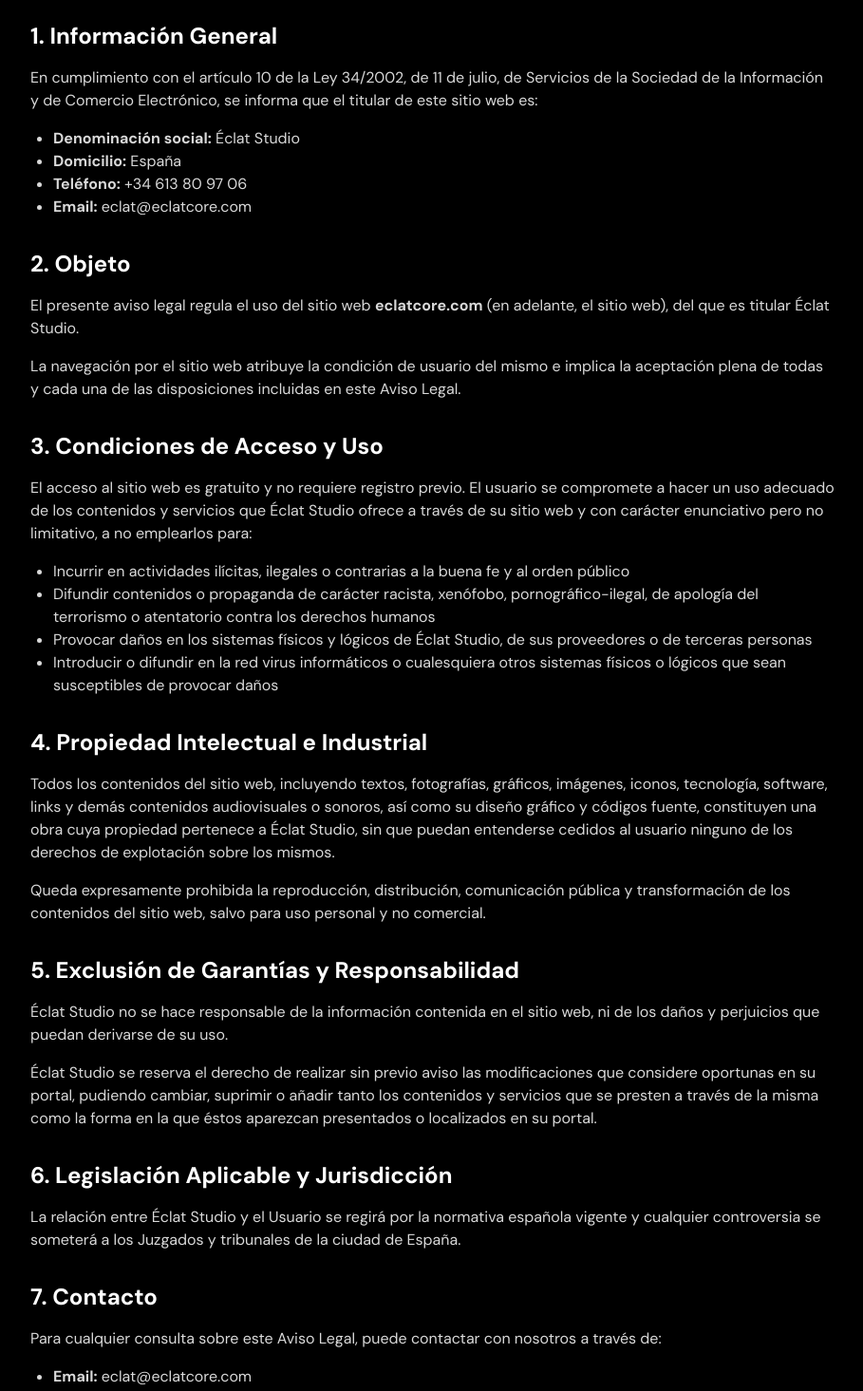
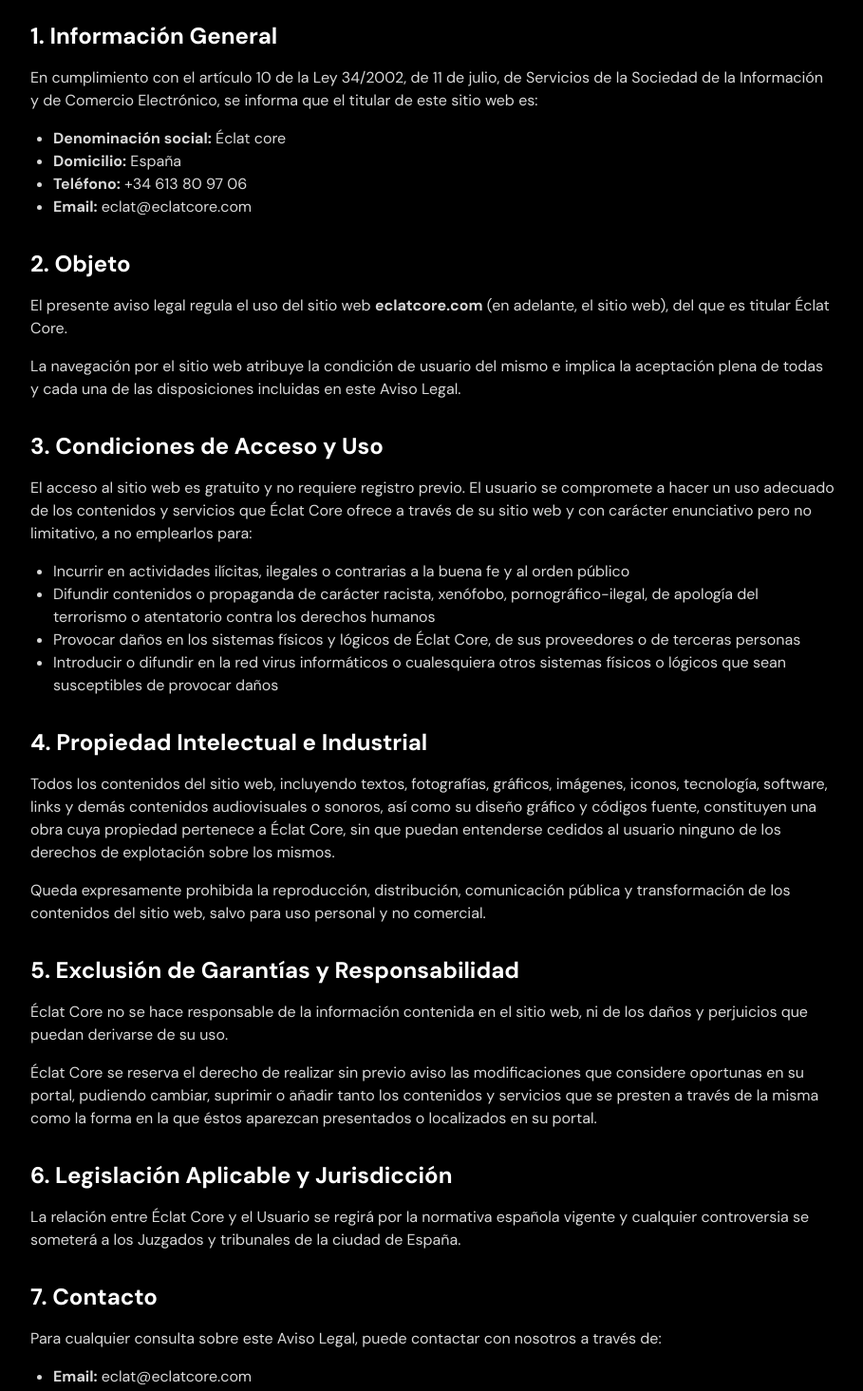
Before and after one commit to Eclatcore/Eclatwebsite, a Next.js app: page /legal/aviso-legal in a window 1280 px wide. Shown: the part 220-1685 px from the top of the page at 95% size, without its empty margins (184-1093 px from the left). Built offline with nearby package versions, Linux system fonts and the light colour scheme.

Commit message:
corrección textos legales, contacto y nombre de página

```diff
--- a/src/app/components/Contact.tsx
+++ b/src/app/components/Contact.tsx
@@ -295,8 +295,8 @@
                                             </svg>
                                         </div>
                                         <div>
-                                            <p className="text-white text-lg font-medium">Email</p>
-                                            <p className="text-gray-300 text-lg ">eclat@eclatcore.com</p>
+                                            <a href="mailto:eclat@eclatcore.com" className="text-white text-lg font-medium block">Email</a>
+                                            <a href="mailto:eclat@eclatcore.com" className="text-gray-300 text-lg ">eclat@eclatcore.com</a>
                                         </div>
                                     </div>
 
@@ -307,8 +307,8 @@
                                             </svg>
                                         </div>
                                         <div>
-                                            <p className="text-white font-medium text-lg ">Teléfono</p>
-                                            <p className="text-gray-300 text-lg ">+34 613 80 97 06</p>
+                                            <a href="tel:+34613809706" className="block text-white font-medium text-lg ">Teléfono</a>
+                                            <a href="tel:+34613809706" className="text-gray-300 text-lg ">+34 613 80 97 06</a>
                                         </div>
                                     </div>
 
--- a/src/app/layout.tsx
+++ b/src/app/layout.tsx
@@ -29,7 +29,7 @@
 
 
 export const metadata: Metadata = {
-  title: "Eclát",
+  title: "Éclat",
   description: "La empresa que le da brillo a tu negocio",
 };
 
--- a/src/app/legal/aviso-legal/page.tsx
+++ b/src/app/legal/aviso-legal/page.tsx
@@ -49,7 +49,7 @@
               En cumplimiento con el artículo 10 de la Ley 34/2002, de 11 de julio, de Servicios de la Sociedad de la Información y de Comercio Electrónico, se informa que el titular de este sitio web es:
             </p>
             <ul className="text-white/85 mb-4 list-disc pl-6">
-              <li><strong>Denominación social:</strong> Éclat Studio</li>
+              <li><strong>Denominación social:</strong> Éclat core</li>
               <li><strong>Domicilio:</strong> España</li>
               <li><strong>Teléfono:</strong> +34 613 80 97 06</li>
               <li><strong>Email:</strong> eclat@eclatcore.com</li>
@@ -59,7 +59,7 @@
           <section className="mb-8">
             <h2 className="text-2xl font-semibold mb-4 text-white">2. Objeto</h2>
             <p className="text-white/85 mb-4">
-              El presente aviso legal regula el uso del sitio web <strong>eclatcore.com</strong> (en adelante, el sitio web), del que es titular Éclat Studio.
+              El presente aviso legal regula el uso del sitio web <strong>eclatcore.com</strong> (en adelante, el sitio web), del que es titular Éclat Core.
             </p>
             <p className="text-white/85 mb-4">
               La navegación por el sitio web atribuye la condición de usuario del mismo e implica la aceptación plena de todas y cada una de las disposiciones incluidas en este Aviso Legal.
@@ -69,12 +69,12 @@
           <section className="mb-8">
             <h2 className="text-2xl font-semibold mb-4 text-white">3. Condiciones de Acceso y Uso</h2>
             <p className="text-white/85 mb-4">
-              El acceso al sitio web es gratuito y no requiere registro previo. El usuario se compromete a hacer un uso adecuado de los contenidos y servicios que Éclat Studio ofrece a través de su sitio web y con carácter enunciativo pero no limitativo, a no emplearlos para:
+              El acceso al sitio web es gratuito y no requiere registro previo. El usuario se compromete a hacer un uso adecuado de los contenidos y servicios que Éclat Core ofrece a través de su sitio web y con carácter enunciativo pero no limitativo, a no emplearlos para:
             </p>
             <ul className="text-white/85 mb-4 list-disc pl-6">
               <li>Incurrir en actividades ilícitas, ilegales o contrarias a la buena fe y al orden público</li>
               <li>Difundir contenidos o propaganda de carácter racista, xenófobo, pornográfico-ilegal, de apología del terrorismo o atentatorio contra los derechos humanos</li>
-              <li>Provocar daños en los sistemas físicos y lógicos de Éclat Studio, de sus proveedores o de terceras personas</li>
+              <li>Provocar daños en los sistemas físicos y lógicos de Éclat Core, de sus proveedores o de terceras personas</li>
               <li>Introducir o difundir en la red virus informáticos o cualesquiera otros sistemas físicos o lógicos que sean susceptibles de provocar daños</li>
             </ul>
           </section>
@@ -82,7 +82,7 @@
           <section className="mb-8">
             <h2 className="text-2xl font-semibold mb-4 text-white">4. Propiedad Intelectual e Industrial</h2>
             <p className="text-white/85 mb-4">
-              Todos los contenidos del sitio web, incluyendo textos, fotografías, gráficos, imágenes, iconos, tecnología, software, links y demás contenidos audiovisuales o sonoros, así como su diseño gráfico y códigos fuente, constituyen una obra cuya propiedad pertenece a Éclat Studio, sin que puedan entenderse cedidos al usuario ninguno de los derechos de explotación sobre los mismos.
+              Todos los contenidos del sitio web, incluyendo textos, fotografías, gráficos, imágenes, iconos, tecnología, software, links y demás contenidos audiovisuales o sonoros, así como su diseño gráfico y códigos fuente, constituyen una obra cuya propiedad pertenece a Éclat Core, sin que puedan entenderse cedidos al usuario ninguno de los derechos de explotación sobre los mismos.
             </p>
             <p className="text-white/85 mb-4">
               Queda expresamente prohibida la reproducción, distribución, comunicación pública y transformación de los contenidos del sitio web, salvo para uso personal y no comercial.
@@ -92,17 +92,17 @@
           <section className="mb-8">
             <h2 className="text-2xl font-semibold mb-4 text-white">5. Exclusión de Garantías y Responsabilidad</h2>
             <p className="text-white/85 mb-4">
-              Éclat Studio no se hace responsable de la información contenida en el sitio web, ni de los daños y perjuicios que puedan derivarse de su uso.
+              Éclat Core no se hace responsable de la información contenida en el sitio web, ni de los daños y perjuicios que puedan derivarse de su uso.
             </p>
             <p className="text-white/85 mb-4">
-              Éclat Studio se reserva el derecho de realizar sin previo aviso las modificaciones que considere oportunas en su portal, pudiendo cambiar, suprimir o añadir tanto los contenidos y servicios que se presten a través de la misma como la forma en la que éstos aparezcan presentados o localizados en su portal.
+              Éclat Core se reserva el derecho de realizar sin previo aviso las modificaciones que considere oportunas en su portal, pudiendo cambiar, suprimir o añadir tanto los contenidos y servicios que se presten a través de la misma como la forma en la que éstos aparezcan presentados o localizados en su portal.
             </p>
           </section>
 
           <section className="mb-8">
             <h2 className="text-2xl font-semibold mb-4 text-white">6. Legislación Aplicable y Jurisdicción</h2>
             <p className="text-white/85 mb-4">
-              La relación entre Éclat Studio y el Usuario se regirá por la normativa española vigente y cualquier controversia se someterá a los Juzgados y tribunales de la ciudad de España.
+              La relación entre Éclat Core y el Usuario se regirá por la normativa española vigente y cualquier controversia se someterá a los Juzgados y tribunales de la ciudad de España.
             </p>
           </section>
 
--- a/src/app/legal/politica-de-cookies/page.tsx
+++ b/src/app/legal/politica-de-cookies/page.tsx
@@ -51,9 +51,9 @@
           </section>
 
           <section className="mb-8">
-            <h2 className="text-2xl font-semibold mb-4 text-white">2. ¿Cómo utiliza Éclat Studio las cookies?</h2>
+            <h2 className="text-2xl font-semibold mb-4 text-white">2. ¿Cómo utiliza Éclat Core las cookies?</h2>
             <p className="text-white/85 mb-4">
-              En Éclat Studio utilizamos cookies para mejorar su experiencia de navegación, analizar el tráfico del sitio web y personalizar el contenido. Las cookies nos ayudan a entender cómo los usuarios interactúan con nuestro sitio web para poder mejorarlo.
+              En Éclat Core utilizamos cookies para mejorar su experiencia de navegación, analizar el tráfico del sitio web y personalizar el contenido. Las cookies nos ayudan a entender cómo los usuarios interactúan con nuestro sitio web para poder mejorarlo.
             </p>
           </section>
 
@@ -116,7 +116,7 @@
           <section className="mb-8">
             <h2 className="text-2xl font-semibold mb-4 text-white">7. Actualizaciones de esta política</h2>
             <p className="text-white/85 mb-4">
-              Éclat Studio puede actualizar esta Política de Cookies ocasionalmente. Le recomendamos que revise esta página periódicamente para estar informado de cualquier cambio.
+              Éclat Core puede actualizar esta Política de Cookies ocasionalmente. Le recomendamos que revise esta página periódicamente para estar informado de cualquier cambio.
             </p>
           </section>
 
--- a/src/app/legal/politica-de-privacidad/page.tsx
+++ b/src/app/legal/politica-de-privacidad/page.tsx
@@ -49,7 +49,7 @@
               En cumplimiento del Reglamento General de Protección de Datos (RGPD) y la Ley Orgánica 3/2018, de 5 de diciembre, de Protección de Datos Personales y garantía de los derechos digitales, le informamos de que los datos personales que nos proporcione serán tratados por:
             </p>
             <ul className="text-white/85 mb-4 list-disc pl-6">
-              <li><strong>Responsable:</strong> Éclat Studio</li>
+              <li><strong>Responsable:</strong> Éclat Core</li>
               <li><strong>Domicilio:</strong> España</li>
               <li><strong>Teléfono:</strong> +34 613 80 97 06</li>
               <li><strong>Email:</strong> eclat@eclatcore.com</li>
@@ -127,7 +127,7 @@
           <section className="mb-8">
             <h2 className="text-2xl font-semibold mb-4 text-white">7. Seguridad de los Datos</h2>
             <p className="text-white/85 mb-4">
-              Éclat Studio ha adoptado las medidas técnicas y organizativas necesarias para garantizar la seguridad de los datos personales y evitar su alteración, pérdida, tratamiento o acceso no autorizado, habida cuenta del estado de la tecnología, la naturaleza de los datos almacenados y los riesgos a que están expuestos.
+              Éclat Core ha adoptado las medidas técnicas y organizativas necesarias para garantizar la seguridad de los datos personales y evitar su alteración, pérdida, tratamiento o acceso no autorizado, habida cuenta del estado de la tecnología, la naturaleza de los datos almacenados y los riesgos a que están expuestos.
             </p>
           </section>
 
@@ -141,7 +141,7 @@
           <section className="mb-8">
             <h2 className="text-2xl font-semibold mb-4 text-white">9. Modificaciones</h2>
             <p className="text-white/85 mb-4">
-              Éclat Studio se reserva el derecho a modificar esta Política de Privacidad para adaptarla a novedades legislativas, jurisprudenciales o en la interpretación de la Agencia Española de Protección de Datos. Dichas modificaciones serán notificadas a los usuarios.
+              Éclat Core se reserva el derecho a modificar esta Política de Privacidad para adaptarla a novedades legislativas, jurisprudenciales o en la interpretación de la Agencia Española de Protección de Datos. Dichas modificaciones serán notificadas a los usuarios.
             </p>
           </section>
 
```
